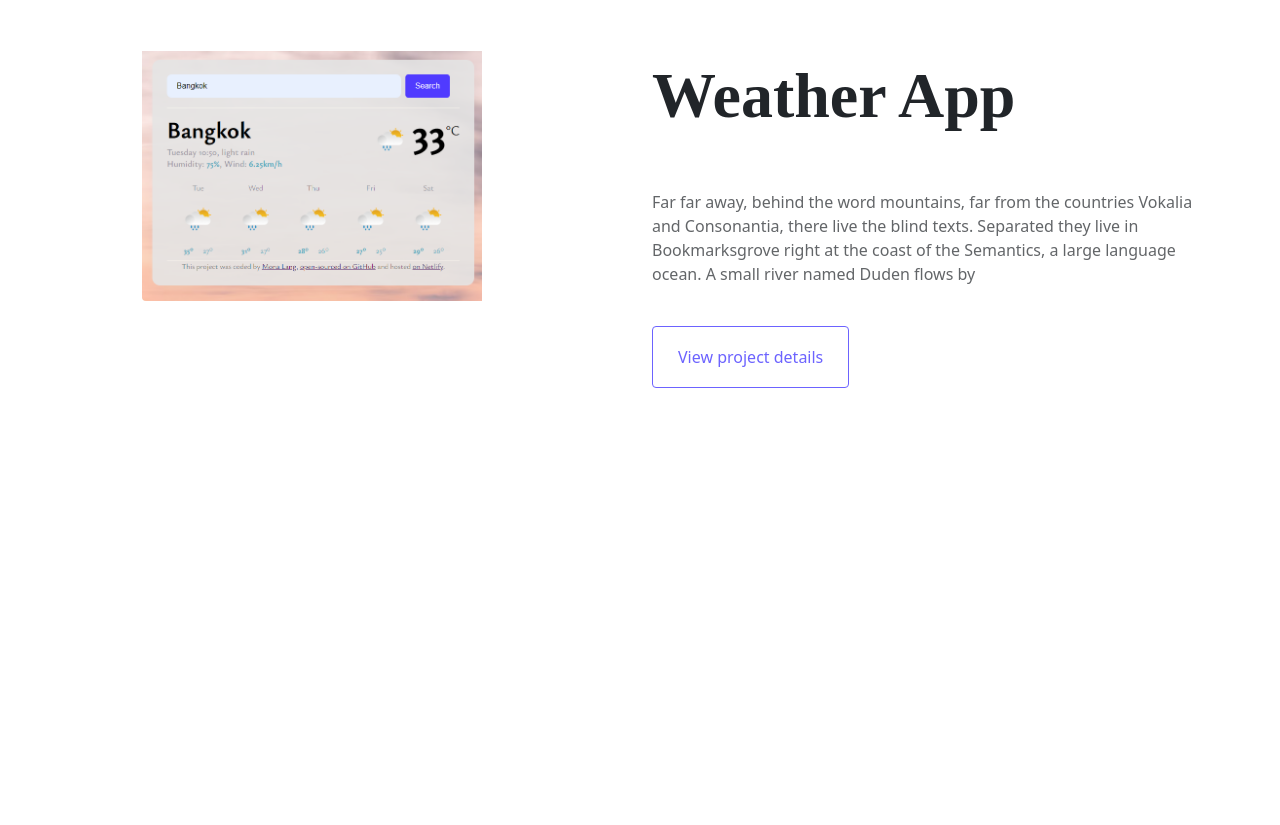
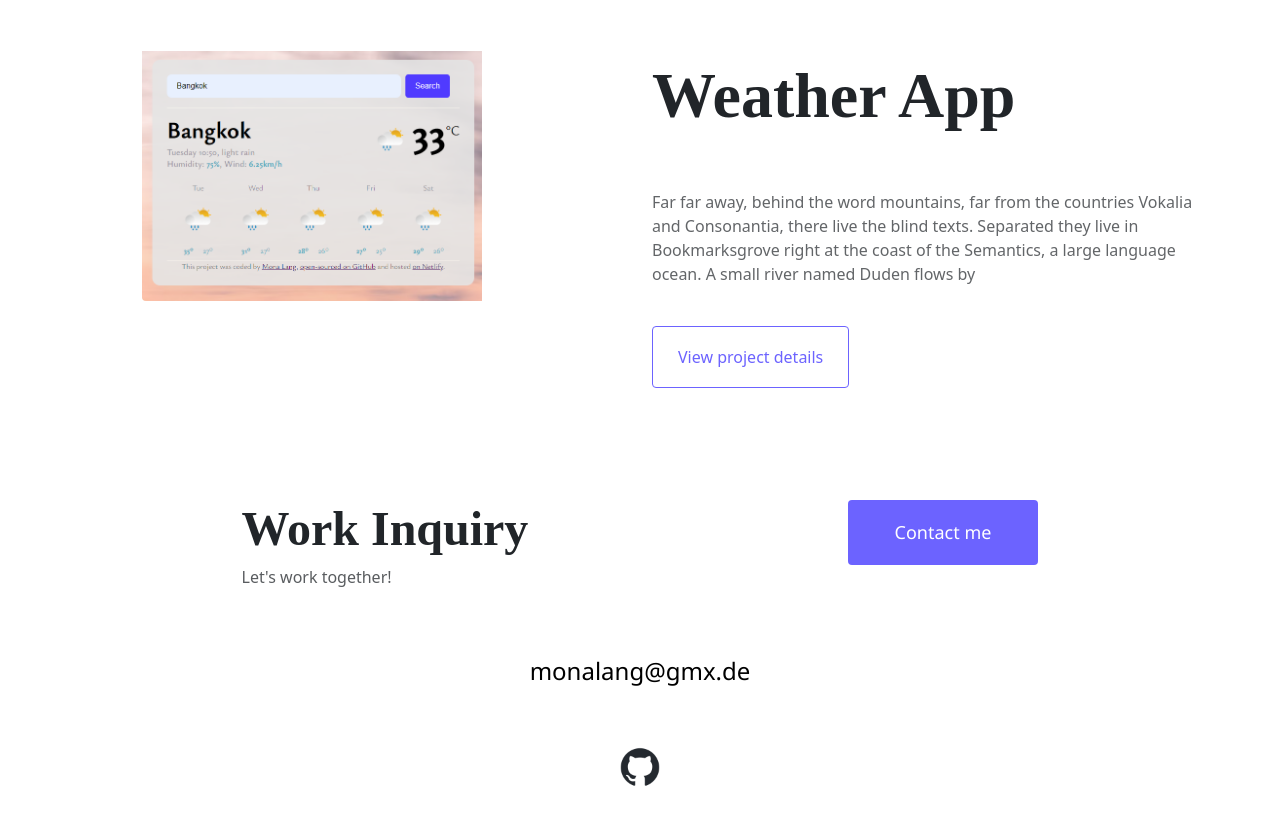
Before and after one commit to mlang1988/portfolio_project, a plain HTML site: page index.html in a window 1280 px wide. Shown: the part 2053-2878 px from the top of the page. Before the commit the page ends 2489 px from the top, so only its background shows below. Drawn offline with nearby package versions, Linux system fonts and the light colour scheme.

Commit message:
Added footer to homepage

```diff
--- a/css/styles.css
+++ b/css/styles.css
@@ -63,7 +63,7 @@ h1 {
 }
 
 .btn:hover {
-  color: #30023b;
+  color: #30023b !important;
   background-color: var(--branding-color);
 }
 
@@ -151,6 +151,30 @@ h4 {
   padding-bottom: 118px;
 }
 
+footer .contact-box h4 {
+  font-family: var(--heading-font-family);
+  font-size: 48px;
+  font-weight: bold;
+}
+
+footer .email-link {
+  text-decoration: none;
+  color: black;
+  font-family: var(--default-font-family);
+  font-size: 24px;
+}
+
+footer .social-links a {
+  padding: 10px 14px;
+  border-radius: 50%;
+  margin: 0 20px;
+  transition: all 100ms ease-in-out;
+}
+
+footer .social-links a:hover {
+  background: var(--branding-color);
+}
+
 @media (max-width: 992px) {
   h1 {
     font-size: 48px;
@@ -177,4 +201,7 @@ h4 {
   .content-container img {
     padding: 10px;
   }
+  footer .contact-box h4 {
+    font-size: 24px;
+  }
 }
--- a/index.html
+++ b/index.html
@@ -101,7 +101,7 @@
           />
         </div>
       </div>
-      <div class="row mt-5">
+      <div class="row mt-5 pb-5">
         <div class="col-6 d-none d-lg-block">
           <img
             src="/images/weather-app.png"
@@ -120,6 +120,32 @@
           <a href="#" class="btn btn-projects mt-4">View project details</a>
         </div>
       </div>
+      <footer>
+        <div class="contact-box d-flex justify-content-around mb-5 mt-5">
+          <div class="mt-3">
+            <h4>Work Inquiry</h4>
+            <p class="text-muted">Let's work together!</p>
+          </div>
+          <div>
+            <a href="mailto:monalang@gmx.de" class="btn btn-branding mt-3"
+              >Contact me</a
+            >
+          </div>
+        </div>
+        <div class="d-flex justify-content-center mb-5">
+          <a href="mailto:monalang@gmx.de" class="email-link"
+            >monalang@gmx.de</a
+          >
+        </div>
+        <div class="social-links d-flex justify-content-center">
+          <a
+            href="https://www.github.com/mlang1988"
+            target="_blank"
+            rel="noopener noreferrer"
+            ><img src="/images/github-mark.png" alt="" width="40px" />
+          </a>
+        </div>
+      </footer>
     </div>
   </body>
 </html>
```
Also changed, not shown: images/github-mark.png (added).
